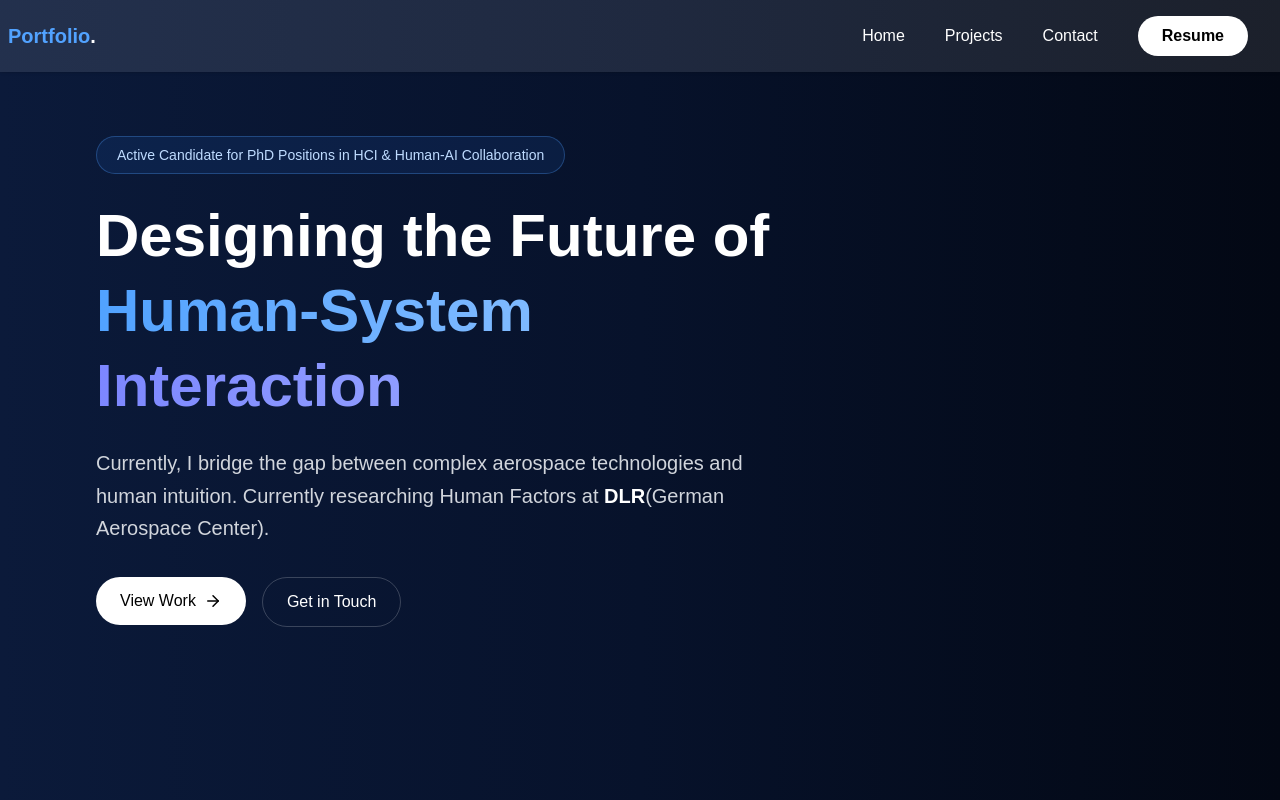
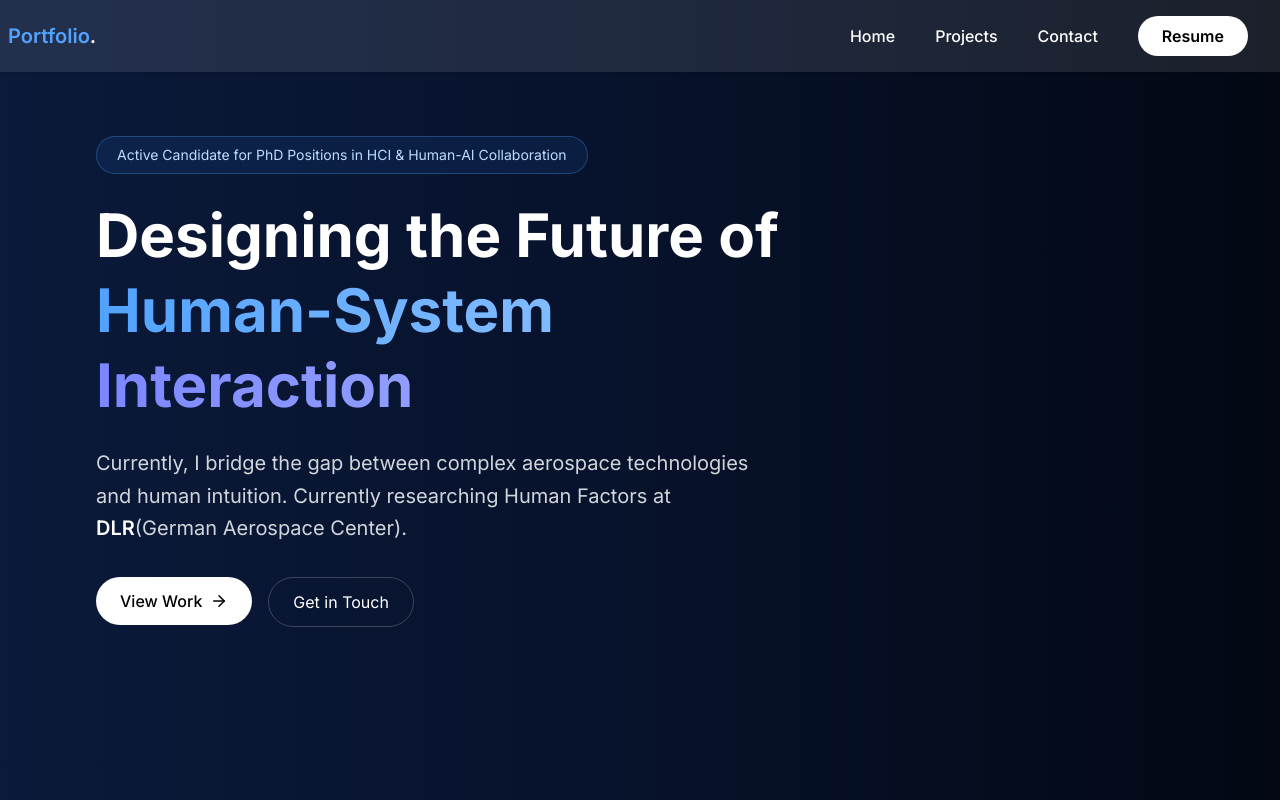
Before and after one commit to aryann070/tanishq-portfolio, a Next.js app: page / in a window 1280 px wide. Shown: the top 800 px of the page. Built offline with nearby package versions, Linux system fonts and the light colour scheme.

Commit message:
changed font to inter sans serif globally

```diff
--- a/src/app/layout.js
+++ b/src/app/layout.js
@@ -1,16 +1,12 @@
-import { Geist, Geist_Mono } from "next/font/google";
+import { Inter } from "next/font/google";
 import Navbar from "./components/Navbar";
 import "./globals.css";
 import Footer from "./components/Footer";
 
-const geistSans = Geist({
-  variable: "--font-geist-sans",
+
+const inter = Inter({
   subsets: ["latin"],
-});
-
-const geistMono = Geist_Mono({
-  variable: "--font-geist-mono",
-  subsets: ["latin"],
+  fallback: ["sans-serif"],
 });
 
 export const metadata = {
@@ -21,7 +17,7 @@
 export default function RootLayout({ children }) {
   return (
     <html lang="en">
-      <body className="bg-[#020617] text-white">
+      <body className={`${inter.className} bg-[#020617] text-white`}>
 
         {/* Navbar (GLOBAL) */}
         <Navbar />
```
